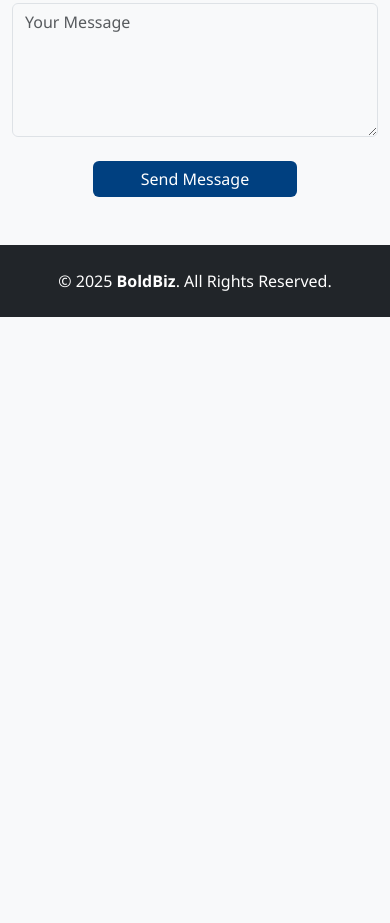
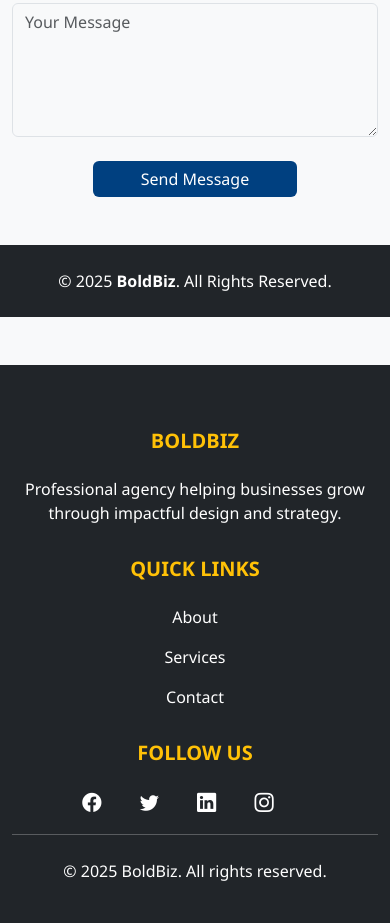
Before and after one commit to shreesh-pandey/BoldBiz, a plain HTML site: page index.html in a window 390 px wide. Shown: the part 2754-3677 px from the top of the page. Before the commit the page ends 3071 px from the top, so only its background shows below. Drawn offline with nearby package versions, Linux system fonts and the light colour scheme.

Commit message:
Add responsive footer with company info and social links
- Added a modern footer section before the closing </body> tag.
- Included company description, quick navigation links, and social media icons using Bootstrap Icons.
- Ensured semantic structure and accessibility.

```diff
--- a/index.html
+++ b/index.html
@@ -168,6 +168,42 @@
 <a href="#" class="back-to-top d-flex align-items-center justify-content-center">
   <i class="bi bi-arrow-up-short"></i>
 </a>
+<!-- Footer -->
+<footer class="bg-dark text-white pt-5 pb-4 mt-5">
+  <div class="container text-center text-md-left">
+    <div class="row text-center text-md-left">
+
+      <div class="col-md-4 col-lg-4 col-xl-4 mx-auto mt-3">
+        <h5 class="text-uppercase mb-4 font-weight-bold text-warning">BoldBiz</h5>
+        <p>Professional agency helping businesses grow through impactful design and strategy.</p>
+      </div>
+
+      <div class="col-md-4 col-lg-4 col-xl-4 mx-auto mt-3">
+        <h5 class="text-uppercase mb-4 font-weight-bold text-warning">Quick Links</h5>
+        <p><a href="#about" class="text-white text-decoration-none">About</a></p>
+        <p><a href="#services" class="text-white text-decoration-none">Services</a></p>
+        <p><a href="#contact" class="text-white text-decoration-none">Contact</a></p>
+      </div>
+
+      <div class="col-md-4 col-lg-4 col-xl-4 mx-auto mt-3">
+        <h5 class="text-uppercase mb-4 font-weight-bold text-warning">Follow Us</h5>
+        <a href="#" class="text-white me-4"><i class="bi bi-facebook"></i></a>
+        <a href="#" class="text-white me-4"><i class="bi bi-twitter"></i></a>
+        <a href="#" class="text-white me-4"><i class="bi bi-linkedin"></i></a>
+        <a href="#" class="text-white me-4"><i class="bi bi-instagram"></i></a>
+      </div>
+
+    </div>
+
+    <hr class="mb-4">
+
+    <div class="row align-items-center">
+      <div class="col-md-8 col-lg-8">
+        <p>© 2025 BoldBiz. All rights reserved.</p>
+      </div>
+    </div>
+  </div>
+</footer>
 </body>
 <!-- AOS JS -->
 <script src="https://cdn.jsdelivr.net/npm/aos@2.3.4/dist/aos.js"></script>
```
